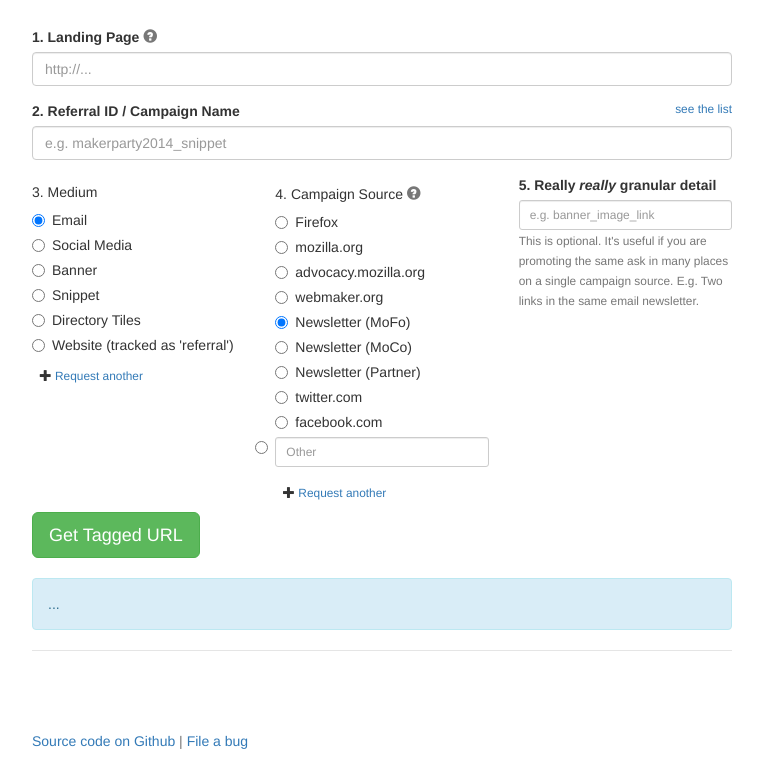
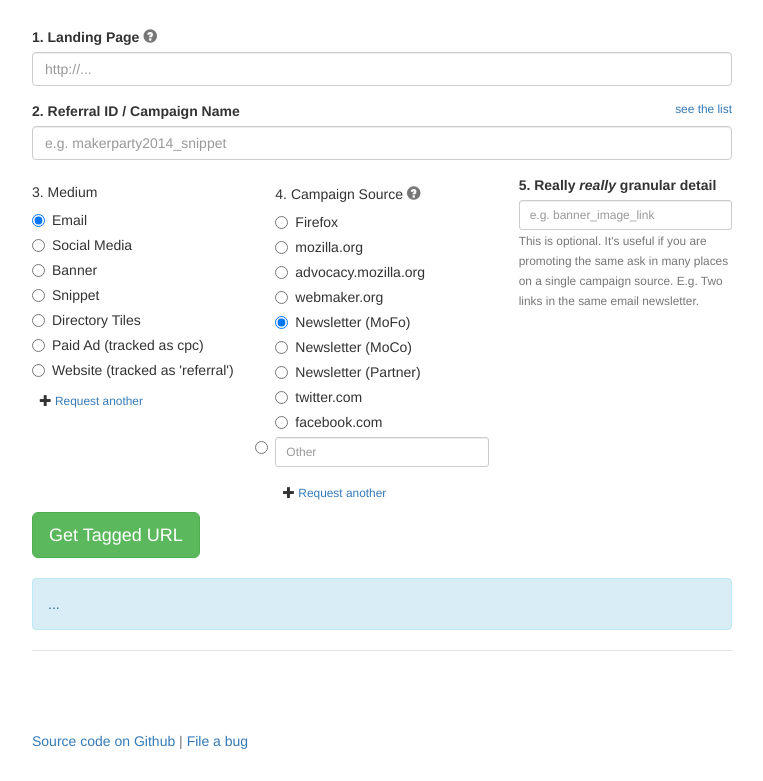
Before and after one commit to mozilla/mofo-campaignurl, a website: page app/index.html in a window 1280 px wide. Shown: the part 113-894 px from the top of the page, without its empty margins (258-1021 px from the left). Drawn offline with nearby package versions, Linux system fonts and the light colour scheme; files that its build step writes are made by us from their sources.

Commit message:
Add CPC option

```diff
--- a/app/index.html
+++ b/app/index.html
@@ -78,6 +78,12 @@
                               <label>
                                 <input type="radio" name="utm_medium" value="directory-tiles">
                                 Directory Tiles
+                              </label>
+                            </div>
+                            <div class="radio">
+                              <label>
+                                <input type="radio" name="utm_medium" value="cpc">
+                                Paid Ad (tracked as cpc)
                               </label>
                             </div>
                             <div class="radio">
```
